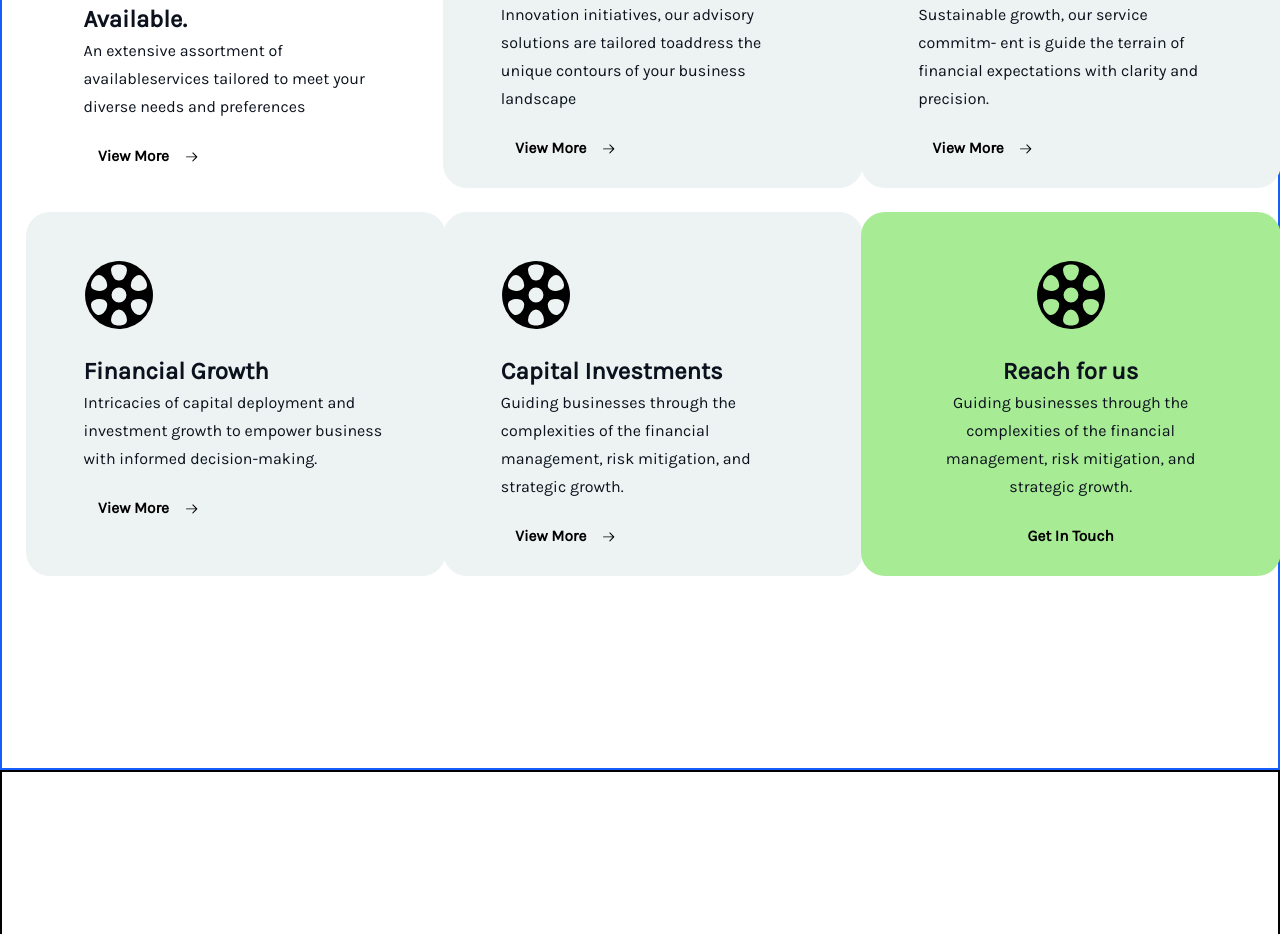
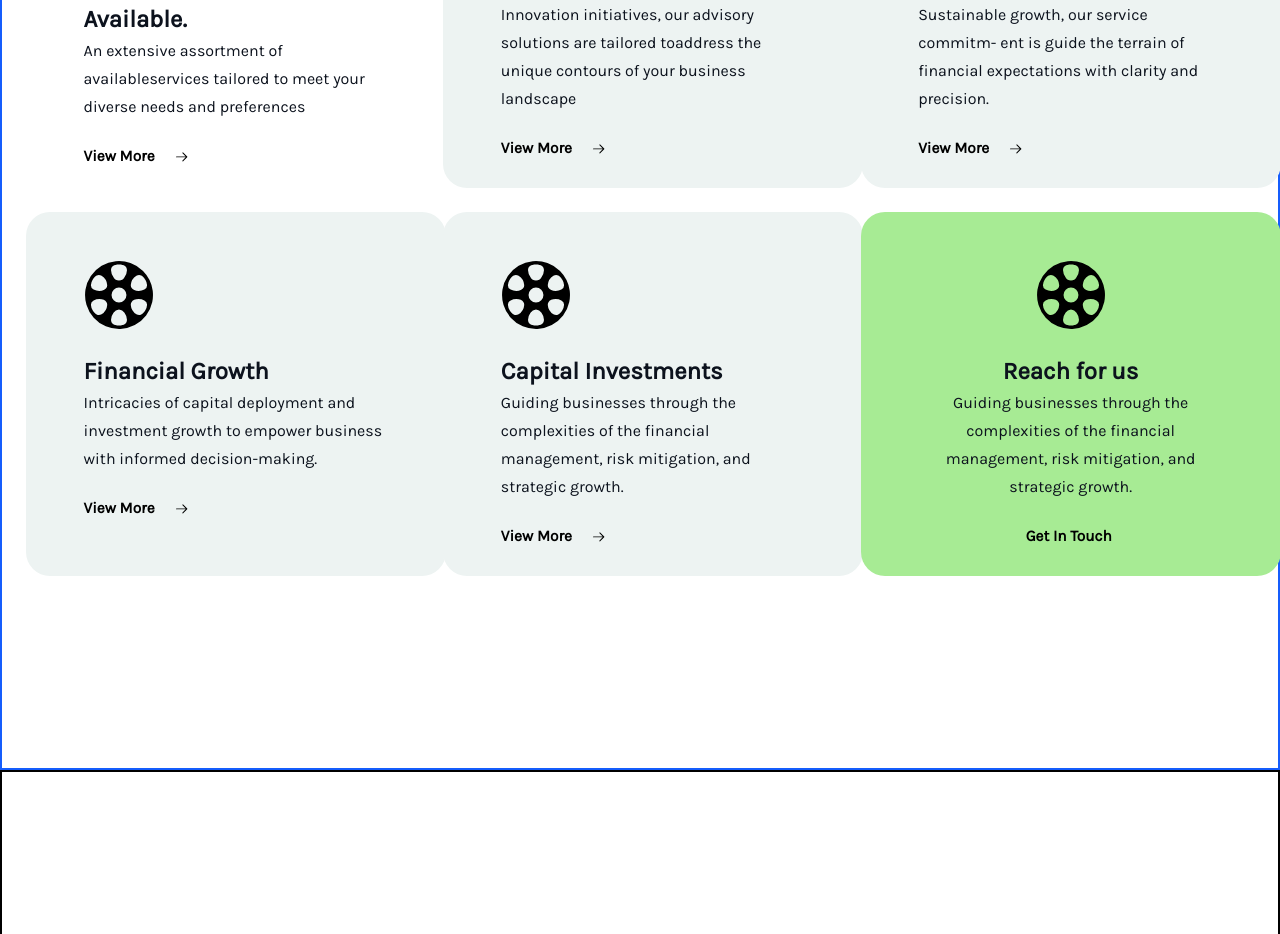
Before and after one commit to book-an-appoinment/client, a React (Vite) app: page / in a window 1280 px wide. Shown: the part 2700-3634 px from the top of the page. Built offline with nearby package versions, Linux system fonts and the light colour scheme.

Commit message:
issue fixed again

```diff
--- a/src/components/Home/section3/components/Card2.jsx
+++ b/src/components/Home/section3/components/Card2.jsx
@@ -26,8 +26,8 @@ function Card2({ bgColor, content, title, logo , buttonText , isCentered }) {
         </div>
 
         {/* Button (Fix: Ensure it stays at the bottom) */}
-        <div className={`flex flex-row   ${isCentered?"justify-center":" "} py-4 text-left font-raleway text-[15.44px] font-semibold items-center`}>
-          <button className="w-[100px] h-[23.15px]">{buttonText}</button>
+        <div className={`flex flex-row   ${isCentered?"justify-center":" "}  py-4 text-left font-raleway text-[15.44px] font-semibold items-center`}>
+          <button className="w-[90px] h-[23.15px] text-left ">{buttonText}</button>
           { buttonText !== "Get In Touch"? <GoArrowRight/> :null}
         </div>
       </div>
```
